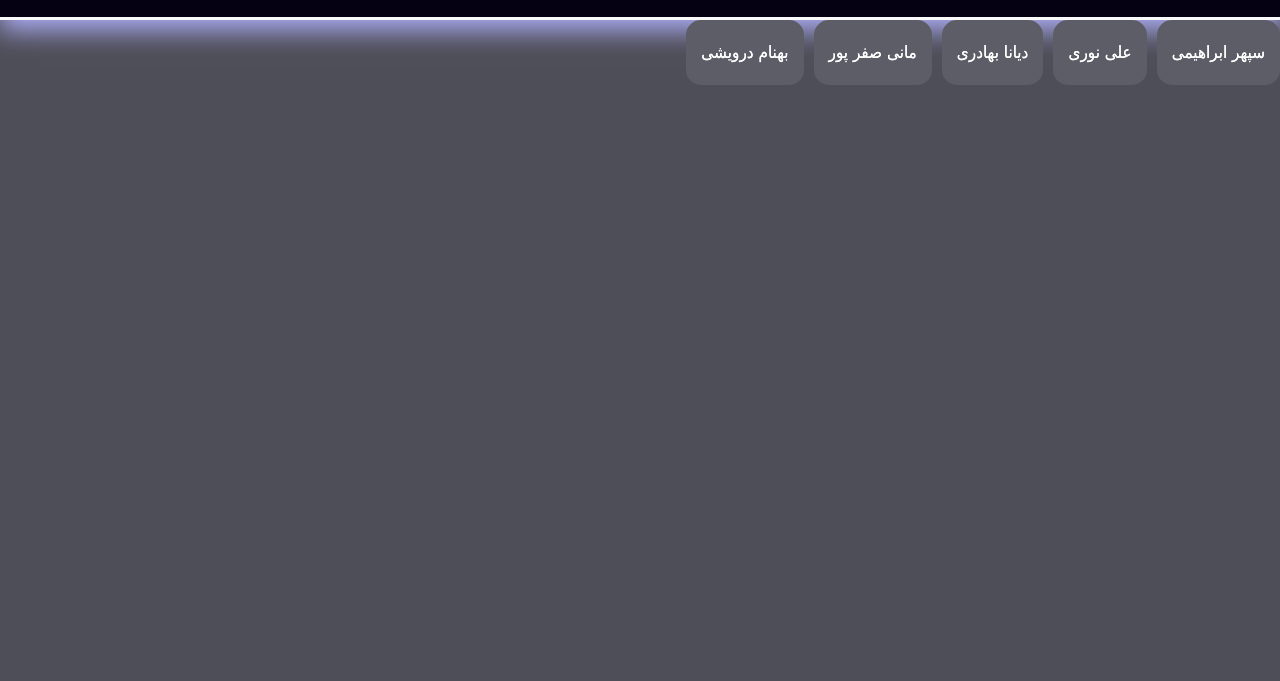
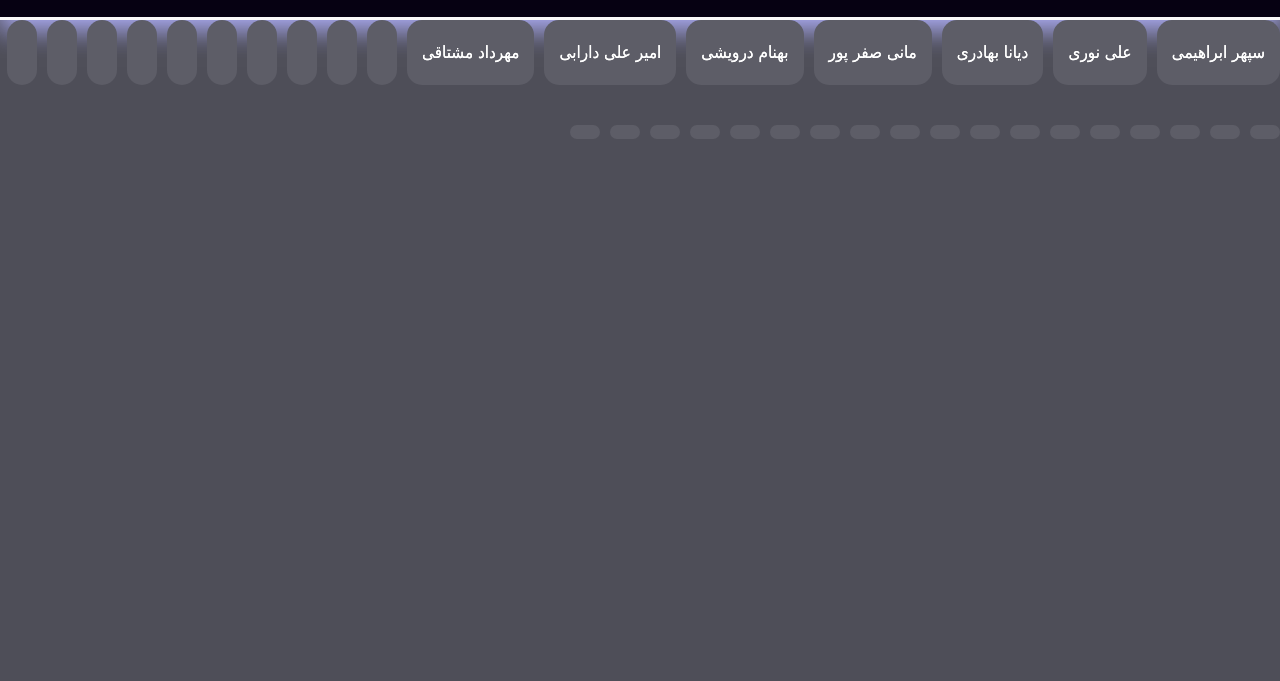
Before and after one commit to sadra-site/javidnam-ir, a plain HTML site: page form1.html in a window 1280 px wide. Shown: the part 119-800 px from the top of the page. Drawn offline with Linux system fonts and the light colour scheme.

Commit message:
Update form1.html

```diff
--- a/form1.html
+++ b/form1.html
@@ -20,6 +20,36 @@
             <li>دیانا بهادری</li>
             <li>مانی صفر پور</li>
             <li>بهنام درویشی</li>
+            <li>امیر علی دارابی</li>
+            <li>مهرداد مشتاقی</li>
+            <li></li>
+            <li></li>
+            <li></li>
+            <li></li>
+            <li></li>
+            <li></li>
+            <li></li>
+            <li></li>
+            <li></li>
+            <li></li>
+            <li></li>
+            <li></li>
+            <li></li>
+            <li></li>
+            <li></li>
+            <li></li>
+            <li></li>
+            <li></li>
+            <li></li>
+            <li></li>
+            <li></li>
+            <li></li>
+            <li></li>
+            <li></li>
+            <li></li>
+            <li></li>
+            <li></li>
+            <li></li>
         </ul>
     </div>
    </div>
```
